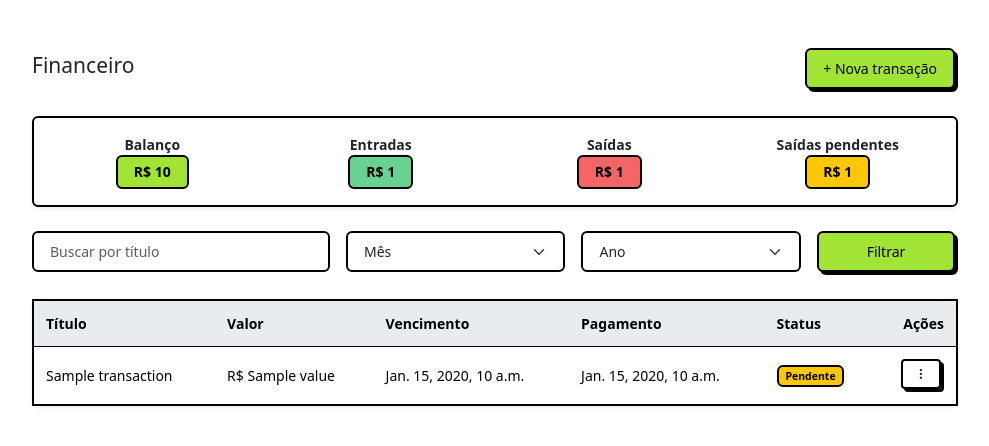
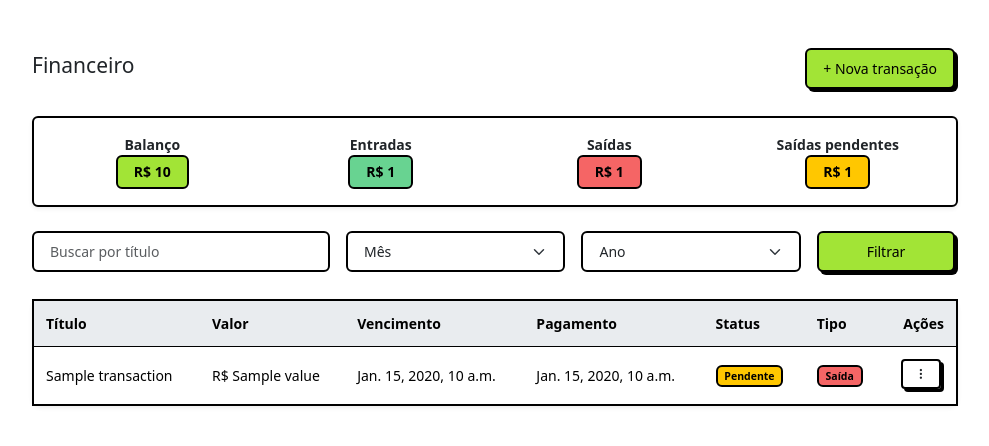
Before and after one commit to obrunodev/onda-nerd-tech, a Django app: template apps/finance/templates/finance/transaction_list.html in a window 1280 px wide. Shown: the top 446 px of the page, without its empty margins (145-1134 px from the left). Run offline with Django 5.2, Linux system fonts and the light colour scheme; the template is opened without the code that fills it: most values are stand-ins (such as "Sample title", 1, 10 or a date in 2020); some libraries are stand-ins or nearby versions.

Commit message:
feat: Add coluna do tipo de transação (entrada/saída)

```diff
--- a/apps/finance/templates/finance/transaction_list.html
+++ b/apps/finance/templates/finance/transaction_list.html
@@ -99,6 +99,7 @@
                                     <th>Vencimento</th>
                                     <th>Pagamento</th>
                                     <th>Status</th>
+                                    <th>Tipo</th>
                                     <th class="text-end">Ações</th>
                                 </tr>
                             </thead>
@@ -126,6 +127,13 @@
                                                 <span class="badge bg-success">Pago</span>
                                             {% else %}
                                                 <span class="badge bg-warning text-dark">Pendente</span>
+                                            {% endif %}
+                                        </td>
+                                        <td>
+                                            {% if transaction.transaction_type == 'income' %}
+                                                <span class="badge bg-success">Entrada</span>
+                                            {% else %}
+                                                <span class="badge bg-danger">Saída</span>
                                             {% endif %}
                                         </td>
                                         <td class="text-end">
```
